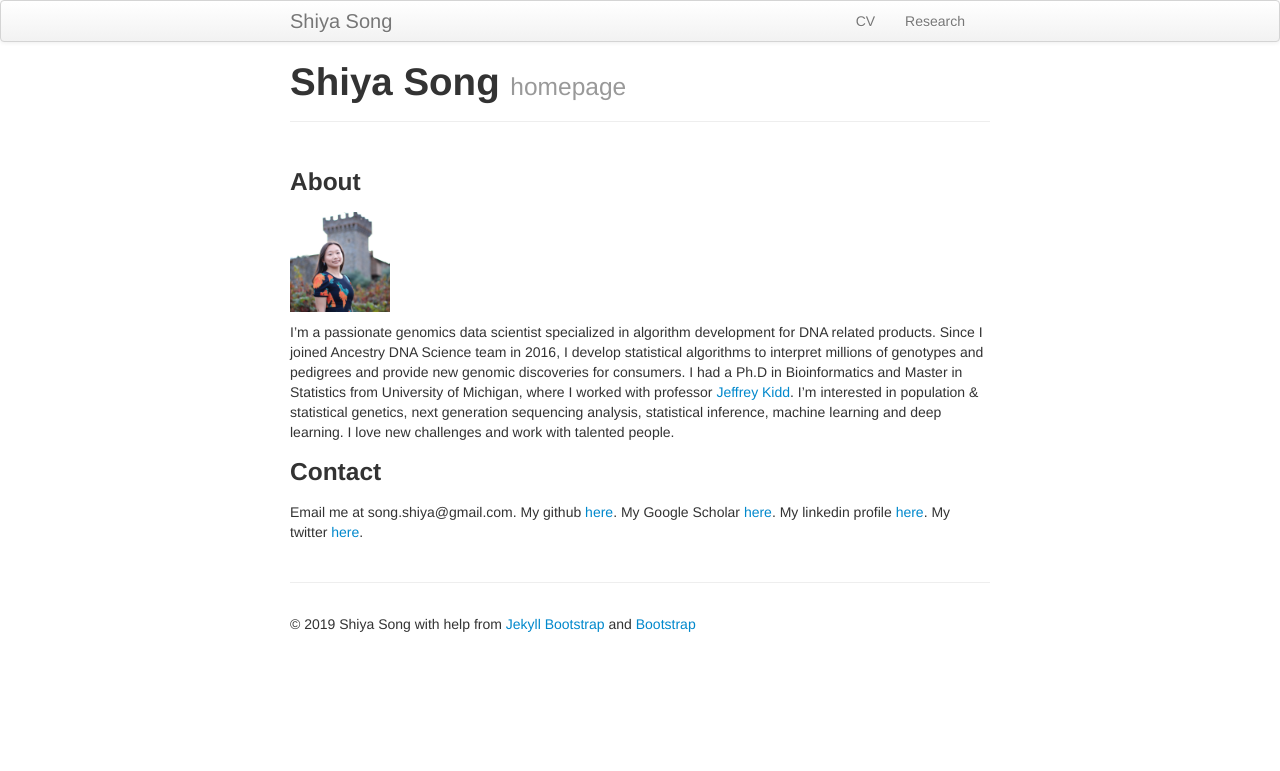
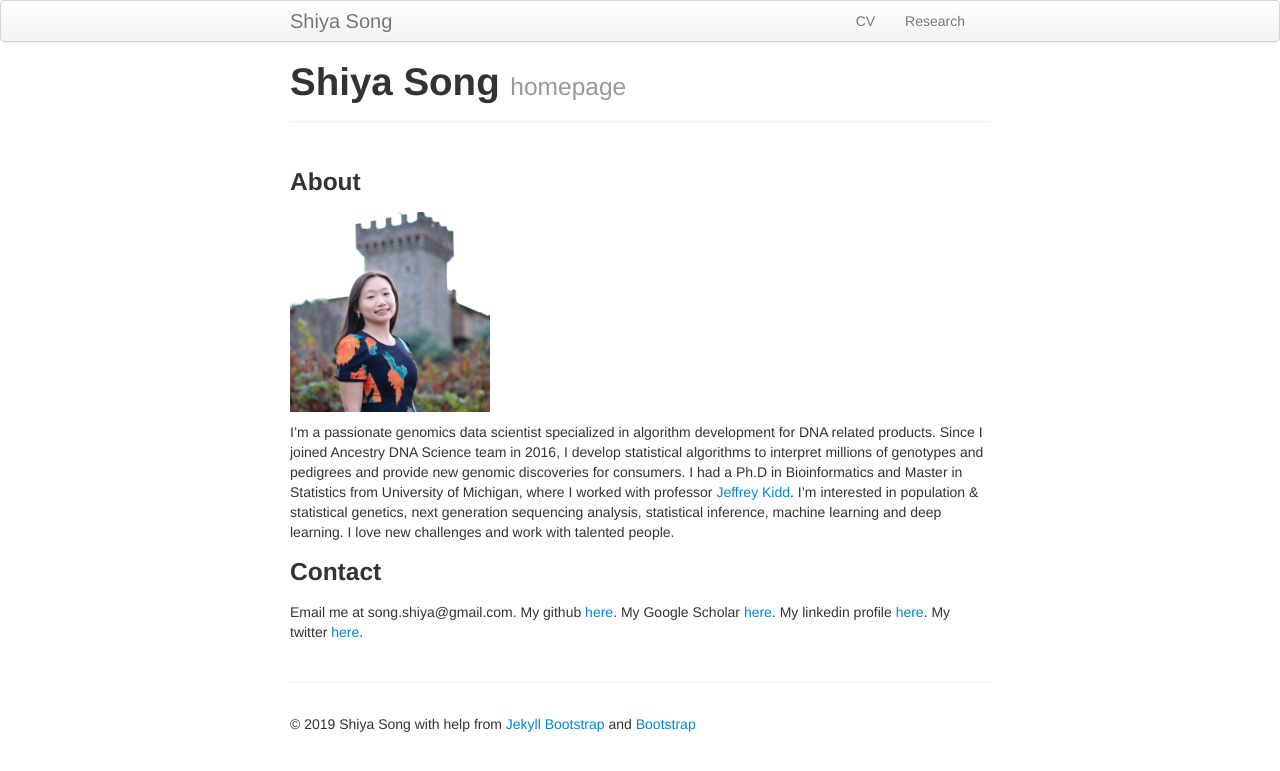
Before and after one commit to songsy/songsy.github.io, a Jekyll site: the page built from index.md, in a window 1280 px wide. Shown: the top 771 px of the page. Built offline with Jekyll 4.4.1, drawn with Linux system fonts in a browser that asks for light colours.

Commit message:
Update index.md

```diff
--- a/index.md
+++ b/index.md
@@ -6,7 +6,7 @@ tagline: homepage
 {% include JB/setup %}
 
 ### About
-<img src="Images/Shiya.jpg" width="100" height="100">&nbsp;
+<img src="Images/Shiya.jpg" width="200" height="200">&nbsp;
 
 I’m a passionate genomics data scientist specialized in algorithm development for DNA related products. Since I joined Ancestry DNA Science team in 2016, I develop statistical algorithms to interpret millions of genotypes and pedigrees and provide new genomic discoveries for consumers. I had a Ph.D in Bioinformatics and Master in Statistics from University of Michigan, where I worked with professor [Jeffrey Kidd](http://genome.med.umich.edu/kidd-lab/). I’m interested in population & statistical genetics, next generation sequencing analysis, statistical inference, machine learning and deep learning. I love new challenges and work with talented people.
 
```
